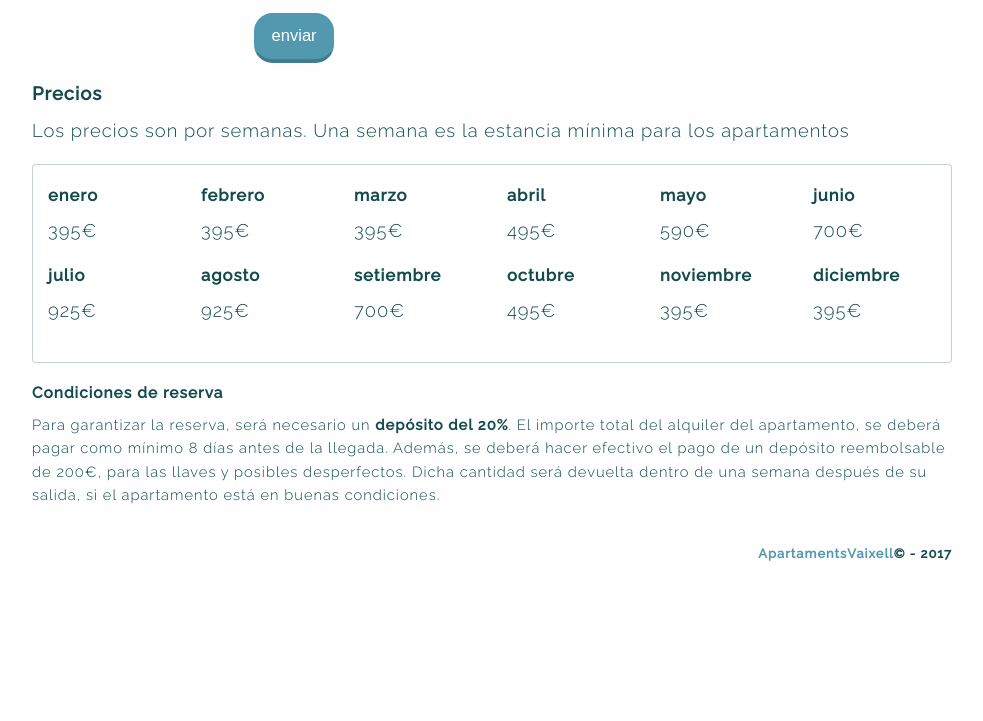
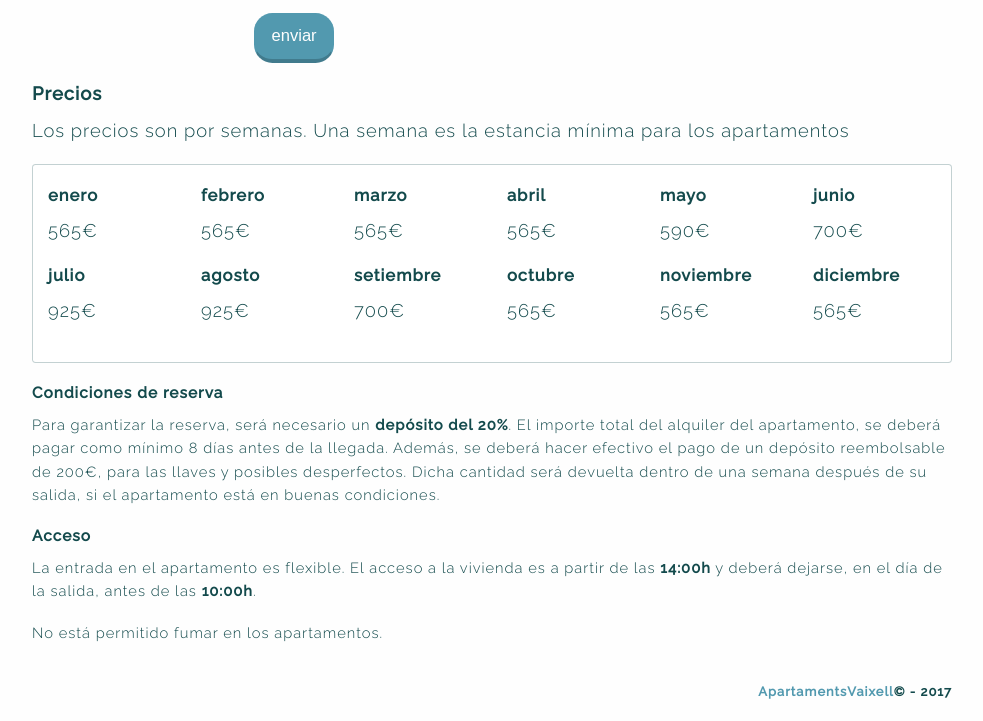
Before and after one commit to darnaupont/apartamentsvaixell, a website: page docs/reserva.html in a window 1280 px wide. Shown: the part 876-1597 px from the top of the page, without its empty margins (148-1131 px from the left). Before the commit the page ends 1459 px from the top, so only its background shows below. Drawn offline with nearby package versions, Linux system fonts and the light colour scheme.

Commit message:
correció ortogràfica

```diff
--- a/docs/reserva.html
+++ b/docs/reserva.html
@@ -36,7 +36,7 @@
        <div class="top-bar-right text-center">
            <ul class=" medium-horizontal vertical dropdown menu" data-responsive-menu="accordion medium-dropdown">
              <li><a href="apartamento.html">apartamento</a></li>
-             <li><a href="localizacion.html">localizació</a></li>
+             <li><a href="localizacion.html">localización</a></li>
              <li><a type="button" class="button actionbutton" href="reserva.html">reserva</a></li>
            </ul>
        </div>
@@ -131,19 +131,19 @@
         <div class="row columns callout">
         <div class="small-4 medium-2 columns">
           <h4>enero</h4>
-          <p>395€</p>
+          <p>565€</p>
         </div>
         <div class="small-4 medium-2 columns">
           <h4>febrero</h4>
-          <p>395€</p>
+          <p>565€</p>
         </div>
         <div class="small-4 medium-2 columns">
           <h4>marzo</h4>
-          <p>395€</p>
+          <p>565€</p>
         </div>
         <div class="small-4 medium-2 columns">
           <h4>abril</h4>
-          <p>495€</p>
+          <p>565€</p>
         </div>
         <div class="small-4 medium-2 columns">
           <h4>mayo</h4>
@@ -167,15 +167,15 @@
         </div>
         <div class="small-4 medium-2 columns">
           <h4>octubre</h4>
-          <p>495€</p>
+          <p>565€</p>
         </div>
         <div class="small-4 medium-2 columns">
           <h4>noviembre</h4>
-          <p>395€</p>
+          <p>565€</p>
         </div>
         <div class="small-4 medium-2 columns">
           <h4>diciembre</h4>
-          <p>395€</p>
+          <p>565€</p>
         </div>
       </div>
       </div>
@@ -186,6 +186,10 @@
         Además, se deberá hacer efectivo el pago de un depósito reembolsable de 200€, para
         las llaves y posibles desperfectos. Dicha cantidad será devuelta dentro de una semana
         después de su salida, si el apartamento está en buenas condiciones.</p>
+        <h3>Acceso</h3>
+        <p>La entrada en el apartamento es flexible. El acceso a la vivienda es a partir de las
+        <b>14:00h</b> y deberá dejarse, en el día de la salida, antes de las <b>10:00h</b>.</p>
+        <p>No está permitido fumar en los apartamentos.</p>
       </div>
       </div>
     </section>
```
Also changed, not shown: docs/apartamento.html (+1 -1 lines), docs/de/reserva.html (+10 -7 lines), docs/en/reserva.html (+10 -7 lines), docs/index.html (+1 -1 lines), docs/localizacion.html (+1 -1 lines), src/pages/apartamento.html (+1 -1 lines), src/pages/de/reserva.html (+10 -7 lines), src/pages/en/reserva.html (+10 -7 lines), src/pages/index.html (+1 -1 lines), src/pages/localizacion.html (+1 -1 lines), src/pages/reserva.html (+12 -8 lines).
